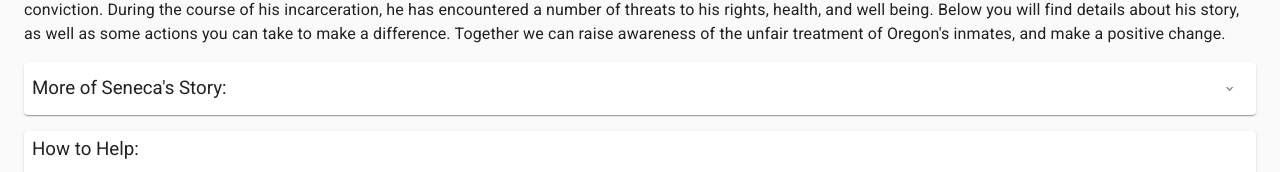
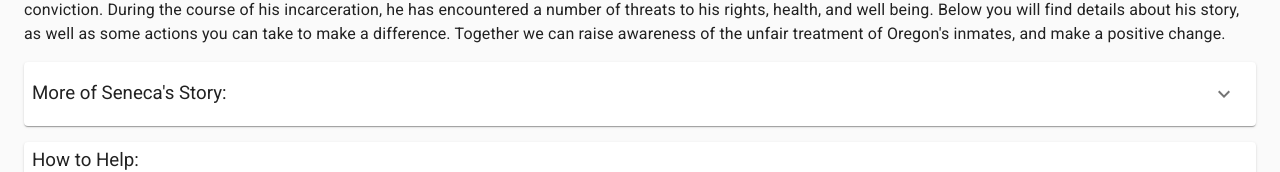
Before and after one commit to Mendanbar/free-seneca, a React (Create React App) app: page / in a window 1280 px wide. Shown: the part 492-664 px from the top of the page. Built offline with nearby package versions, Linux system fonts and the light colour scheme.

Commit message:
bigger expand

```diff
--- a/src/App.js
+++ b/src/App.js
@@ -40,6 +40,7 @@ const useStyles = makeStyles((theme) => ({
   },
   expand: {
     transform: 'rotate(0deg)',
+    fontSize: "1.5rem",
     marginLeft: 'auto',
     transition: theme.transitions.create('transform', {
       duration: theme.transitions.duration.shortest,
```
